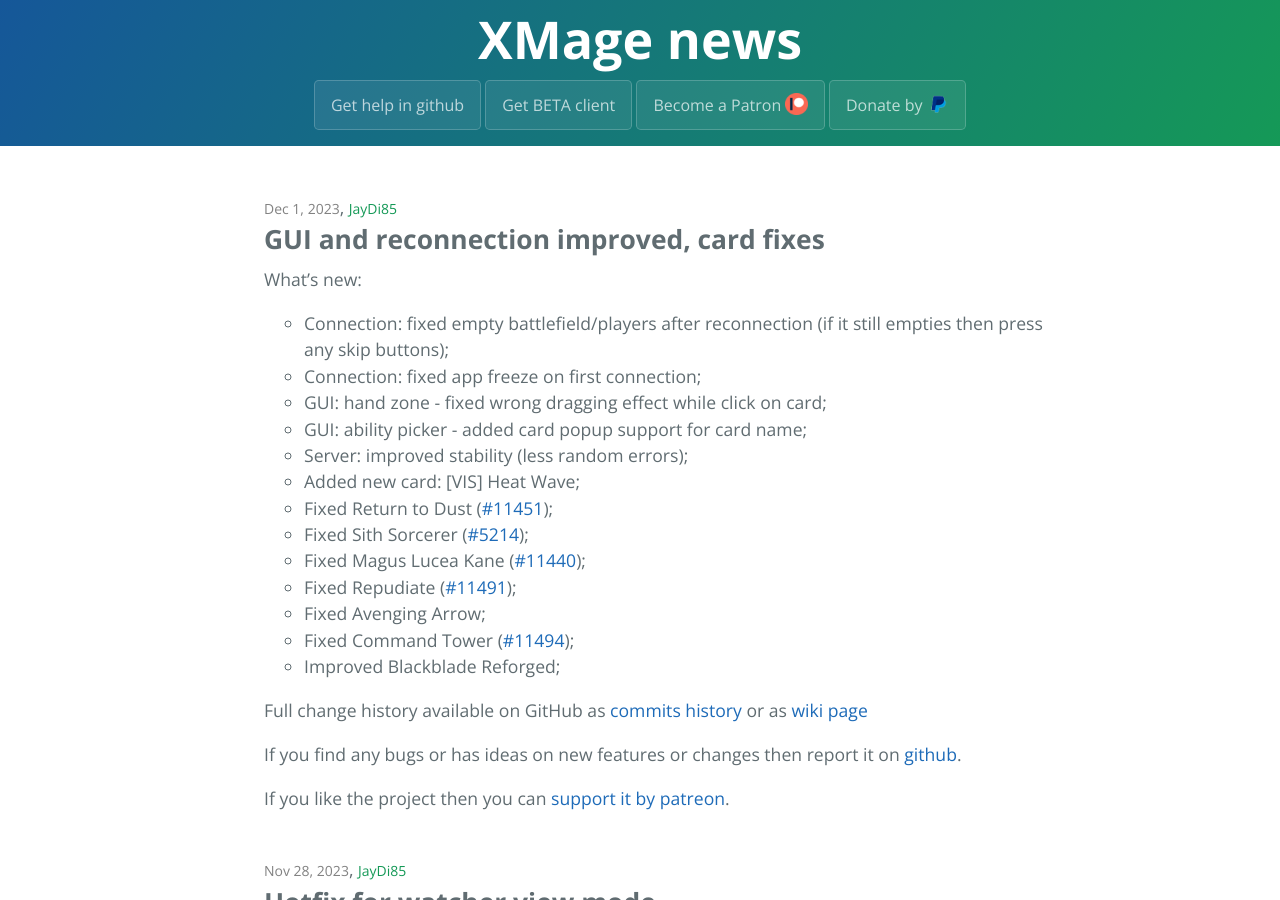
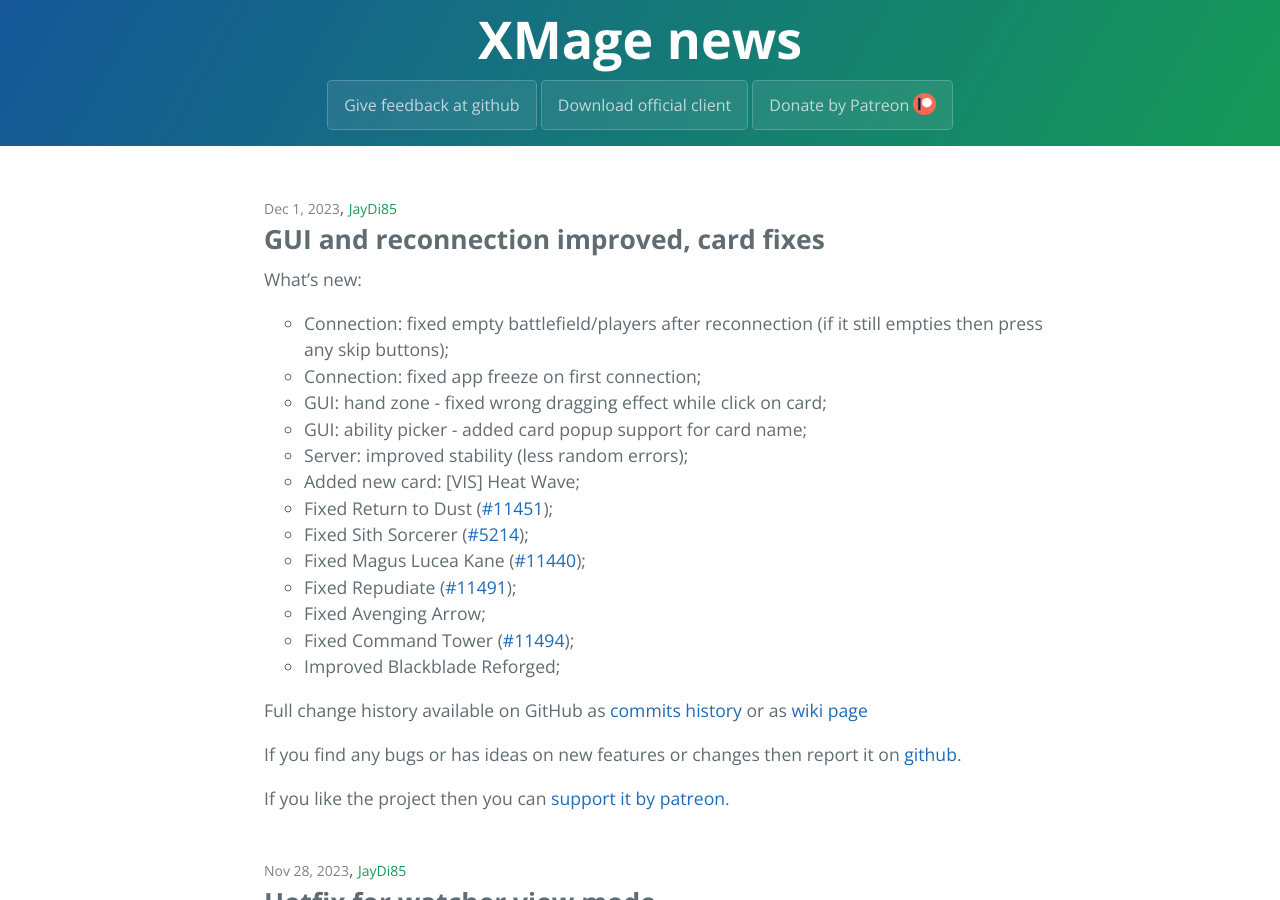
Before and after one commit to JayDi85/xmage-web-news, a Jekyll site: the page built from news.md, in a window 1280 px wide and 900 px high. Built offline with Jekyll 4.4.1, drawn with Linux system fonts in a browser that asks for light colours.

Commit message:
improved header

```diff
--- a/_layouts/news_basic.html
+++ b/_layouts/news_basic.html
@@ -75,10 +75,10 @@
     <!-- sad &#128546; -->
     <!-- geek &#129299; -->
     <!-- love &#128525; -->
-    <a href="https://github.com/magefree/mage/issues" class="btn"><!--<img class="emoji" src="assets/images/sad.png"> -->Get help in github</a>
-    <a href="http://xmage.today/" class="btn"><!--<img class="emoji" src="assets/images/geek.png"> -->Get BETA client</a>
-    <a href="http://xmage.today/#donate" class="btn"><!--<img class="emoji" src="assets/images/love.png">-->Become a Patron <img class="emoji" src="assets/images/patreon.png"></a>
-    <a href="http://xmage.today/#donate" class="btn">Donate by <img class="emoji" src="assets/images/paypal.png"></a>
+    <a href="https://github.com/magefree/mage/issues" class="btn"><!--<img class="emoji" src="assets/images/sad.png"> -->Give feedback at github</a>
+    <a href="http://xmage.today/" class="btn"><!--<img class="emoji" src="assets/images/geek.png"> -->Download official client</a>
+    <a href="http://xmage.today/#donate" class="btn"><!--<img class="emoji" src="assets/images/love.png">-->Donate by Patreon <img class="emoji" src="assets/images/patreon.png"></a>
+    <!-- <a href="http://xmage.today/#donate" class="btn">Donate by <img class="emoji" src="assets/images/paypal.png"></a> -->
 </section>
 
 <section class="main-content">
```
